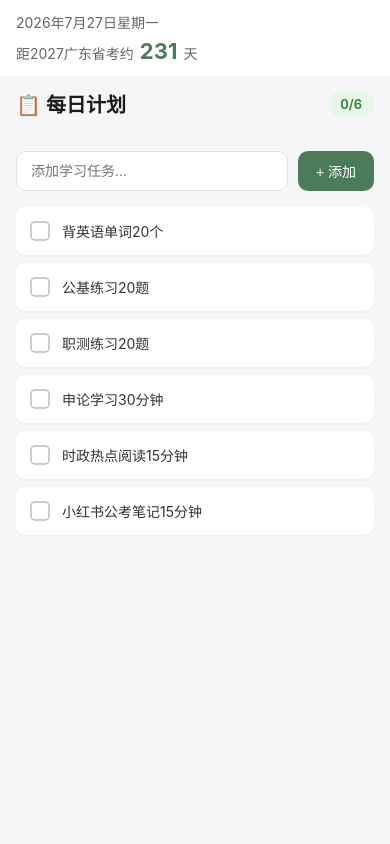
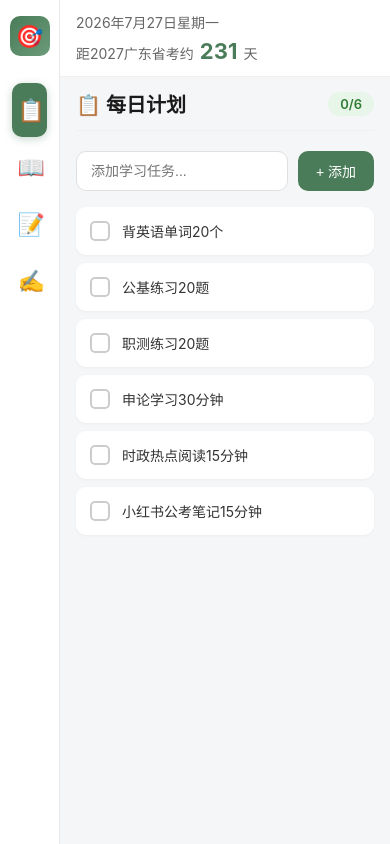
Before and after one commit to sunshine240715/song-workbench, a plain HTML site: page index.html in a window 390 px wide. Drawn offline with Linux system fonts and the light colour scheme.

Commit message:
修复手机端导航栏：改为固定左侧图标模式

```diff
--- a/song-final.css
+++ b/song-final.css
@@ -614,10 +614,49 @@ body {
 }
 
 @media (max-width: 600px) {
-    .sidebar { display: none; }
-    .main-content { padding: 0; }
-    .content-section { padding: 12px 16px; }
-    .topbar { padding: 12px 16px; flex-direction: column; gap: 6px; align-items: flex-start; }
-    .quiz-stats-bar { gap: 8px; }
-    .analysis-grid { grid-template-columns: 1fr; }
+    .sidebar {
+        width: 60px;
+        position: fixed;
+        left: 0;
+        top: 0;
+        bottom: 0;
+        z-index: 100;
+    }
+    .sidebar-brand {
+        padding: 16px 0;
+        justify-content: center;
+    }
+    .brand-text {
+        display: none;
+    }
+    .nav-item {
+        justify-content: center;
+        padding: 14px 0;
+    }
+    .nav-text {
+        display: none;
+    }
+    .nav-icon {
+        margin-right: 0;
+        font-size: 22px;
+    }
+    .main-content {
+        margin-left: 60px;
+        padding: 0;
+    }
+    .content-section {
+        padding: 12px 16px;
+    }
+    .topbar {
+        padding: 12px 16px;
+        flex-direction: column;
+        gap: 6px;
+        align-items: flex-start;
+    }
+    .quiz-stats-bar {
+        gap: 8px;
+    }
+    .analysis-grid {
+        grid-template-columns: 1fr;
+    }
 }
```
